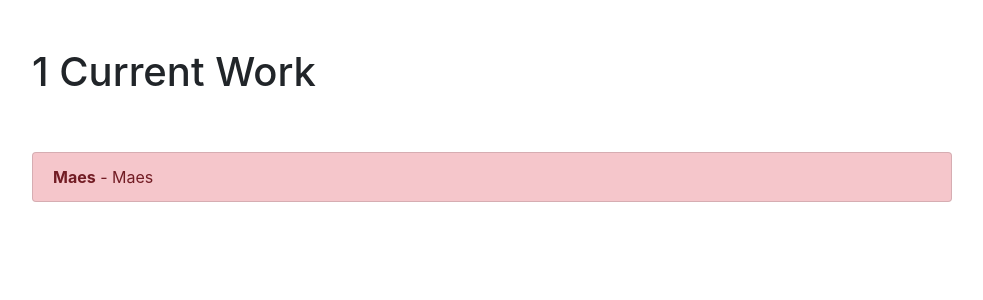
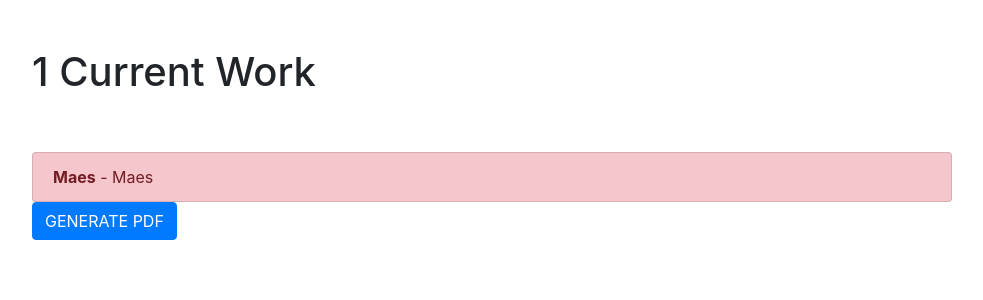
Before and after one commit to mesc08/django-work-manager, a Django app: page /currenttodolist/ in a window 1280 px wide. Shown: the part 56-356 px from the top of the page, without its empty margins (148-1131 px from the left). Run offline with Django 3.2, Linux system fonts and the light colour scheme; a user stored in the database is signed in; data comes from the database, SQL or seed files in the repository; both versions use the stored data as it was after the commit; some libraries are stand-ins or nearby versions.

Commit message:
a little update

```diff
--- a/todoapp/template/todolist/currentlist.html
+++ b/todoapp/template/todolist/currentlist.html
@@ -1,6 +1,7 @@
 {% extends 'todolist/base.html' %}
 
 {% block content %}
+<div class = 'html-content'>
 <div class = "row justify-content-center mt-5">
 	<div class = "col-md-10">
 		{% if todos %}
@@ -18,6 +19,7 @@
                     <a href="{% url 'displaytodolist' todo.id %}" class="list-group-item list-group-item-action{% if todo.priority %} list-group-item-danger{% endif %}"><b>{{ todo.title }}</b>{% if todo.description %} - {{ todo.description|truncatechars:30 }}{% endif %}</a>
                 {% endfor %}
             </div>
+		<button  class = "btn btn-primary" onclick="CreatePDFfromHTML()">GENERATE PDF </button>
         {% else %}
                 <div class="text-center">
                 <h2>Looks like you don't have any todos! Nice work.</h2>
@@ -27,4 +29,30 @@
 		{% endif %}
 	</div>
 </div>
+</div>
+
+<script>
+	function CreatePDFfromHTML() {
+    var HTML_Width = $(".html-content").width();
+    var HTML_Height = $(".html-content").height();
+    var top_left_margin = 15;
+    var PDF_Width = HTML_Width + (top_left_margin * 2);
+    var PDF_Height = (PDF_Width * 1.5) + (top_left_margin * 2);
+    var canvas_image_width = HTML_Width;
+    var canvas_image_height = HTML_Height;
+
+    var totalPDFPages = Math.ceil(HTML_Height / PDF_Height) - 1;
+
+    html2canvas($(".html-content")[0]).then(function (canvas) {
+        var imgData = canvas.toDataURL("image/jpeg", 1.0);
+        var pdf = new jsPDF('p', 'pt', [PDF_Width, PDF_Height]);
+        pdf.addImage(imgData, 'JPG', top_left_margin, top_left_margin, canvas_image_width, canvas_image_height);
+        for (var i = 1; i <= totalPDFPages; i++) {
+            pdf.addPage(PDF_Width, PDF_Height);
+            pdf.addImage(imgData, 'JPG', top_left_margin, -(PDF_Height*i)+(top_left_margin*4),canvas_image_width,canvas_image_height);
+        }
+        pdf.save("WorkCurrentUpdate.pdf");
+    });
+}
+</script>
 {% endblock %}
--- a/todoapp/template/todolist/home.html
+++ b/todoapp/template/todolist/home.html
@@ -12,7 +12,7 @@
 	<div class = "col-md-7 text-center">
 		<h1> Build a Simple todo App just to practice django </h1>
 		<p>
-			This is a <b>todo web application</b> which lets you <i>create an account</i>, lets you <i>login to user's</i> website.Then it will have functions like <b><u> Create a todolist </u> , <u> Show Completed Activities </u> and <u> Delete an activity of a list </u>. </b> This will allow user to have a organised
+			This is a <b>todo web application</b> which lets you <i>create an account</i>, lets you <i>login to user's</i> website.Then it will have functions like <b><u> Create a work list </u> , <u> Show Completed Activities </u> and <u> Delete an activity of a list </u>. </b> This will allow user to have a organised
 			life.
 		</p>
 		  <a role="button" class="btn btn-primary btn-lg" href="{% url 'registeruser' %}">Start</a>
```
Also changed, not shown: todoapp/db.sqlite3, 8 other files.
